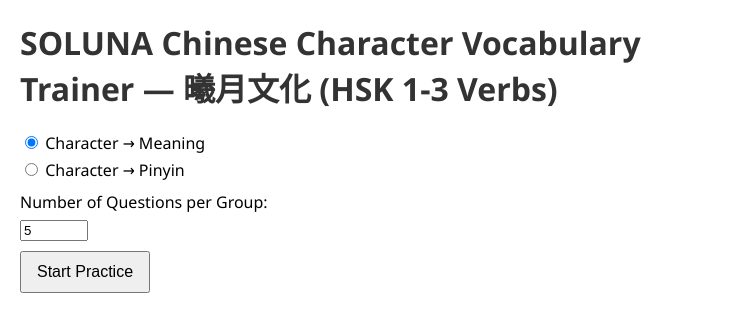
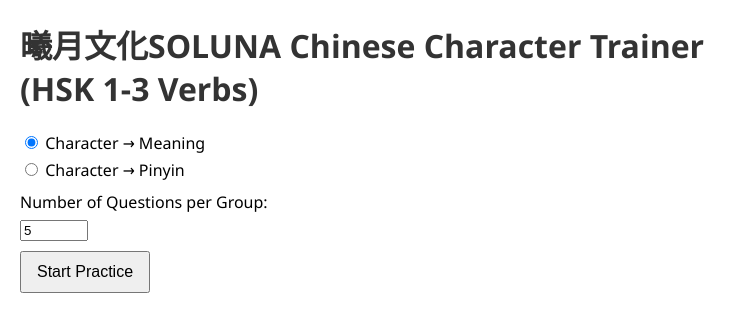
Before and after one commit to JIAXIWEI0909/Soluna-Chinese-Character-Vocabulary-Trainer, a plain HTML site: page index.html in a window 1280 px wide. Shown: the whole page, without its empty margins (0-747 px from the left). Drawn offline with Linux system fonts and the light colour scheme.

Commit message:
index.html

```diff
--- a/index.html
+++ b/index.html
@@ -18,7 +18,7 @@
 </head>
 <body>
 
-<h1>SOLUNA Chinese Character Vocabulary Trainer — 曦月文化 (HSK 1-3 Verbs)</h1>
+<h1>曦月文化SOLUNA Chinese Character Trainer (HSK 1-3 Verbs)</h1>
 
 <div>
   <label>
```
